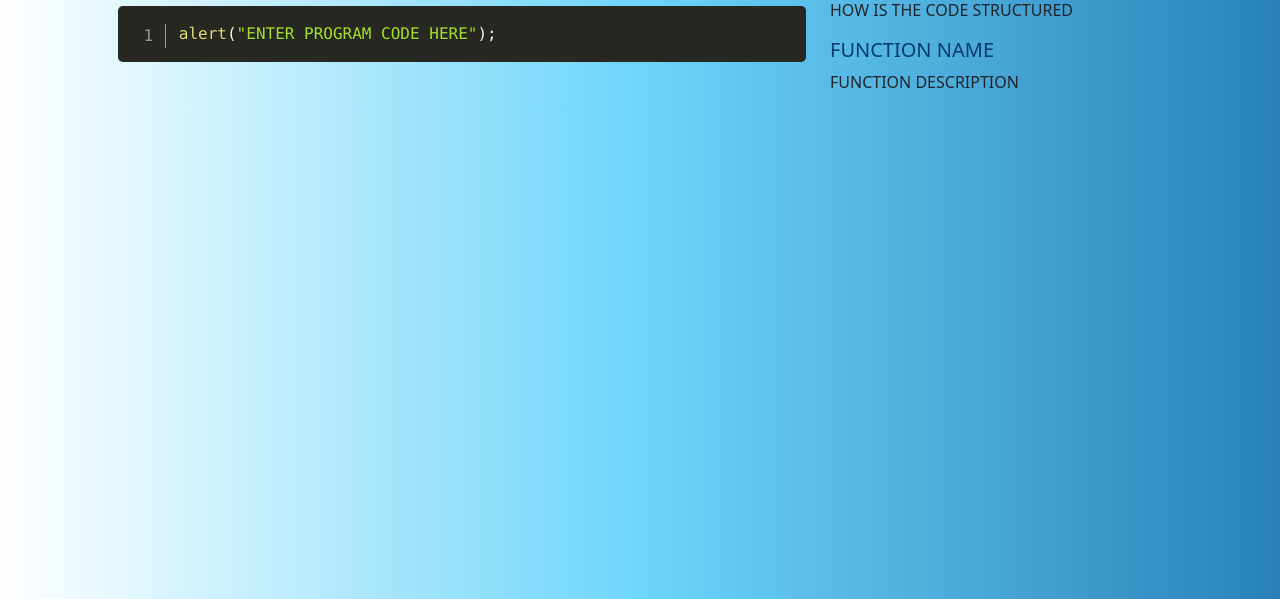
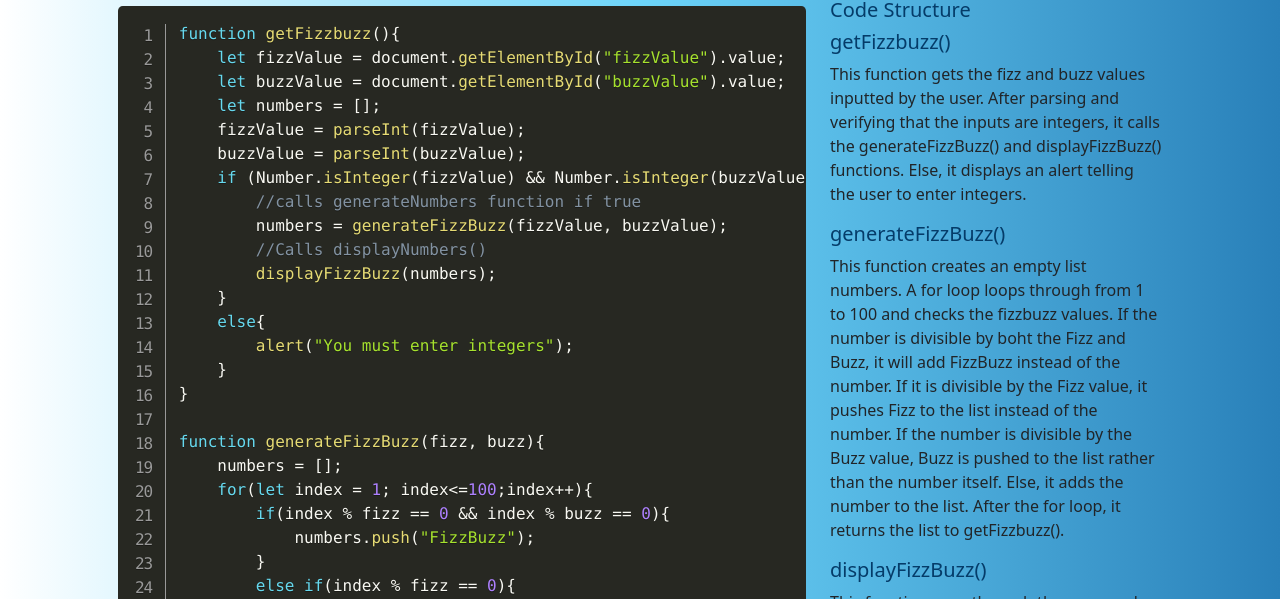
Before and after one commit to AnshD8619/FizzBuzz, a plain HTML site: page code.html in a window 1280 px wide. Shown: the part 145-744 px from the top of the page. Drawn offline with nearby package versions, Linux system fonts and the light colour scheme.

Commit message:
Code Page
The code page and rest of the app has been completed. A portfolio link needs to be added to each page in order to navigate to the portfolio. A place holder of PortfolioLink has been added to each of these locations.

```diff
--- a/code.html
+++ b/code.html
@@ -36,10 +36,10 @@
                         <a class="nav-link active" aria-current="page" href="code.html">The Code</a>
                     </li>
                     <li class="nav-item">
-                        <a class="nav-link" target="_blank" href="#">Git Repository</a>
+                        <a class="nav-link" target="_blank" href="https://github.com/AnshD8619/FizzBuzz">Git Repository</a>
                     </li>
                     <li class="nav-item">
-                        <a class="nav-link" target="_blank" href="#">About Me</a>
+                        <a class="nav-link" target="_blank" href="PortfolioLink">About Me</a>
                     </li>
                 </ul>
             </div>
@@ -48,19 +48,91 @@
     <!--Main Section-->
     <main class="flex-shrink-0">
         <div class="container py-5 px-5 mt-5">
-            <h2 class="border-1 border-bottom border-dark">THE APPLICATION CODE</h2>
+            <h2 class="border-1 border-bottom border-dark">FizzBuzz Code</h2>
             <div class="row row-cols-1 row-cols-lg-2">
                 <div class="col-lg-8">
                     <pre class="line-numbers">
                         <code class="language-javascript">
-                            alert("ENTER PROGRAM CODE HERE");
+
+function getFizzbuzz(){
+    let fizzValue = document.getElementById("fizzValue").value;
+    let buzzValue = document.getElementById("buzzValue").value;
+    let numbers = [];
+    fizzValue = parseInt(fizzValue);
+    buzzValue = parseInt(buzzValue);
+    if (Number.isInteger(fizzValue) && Number.isInteger(buzzValue)){
+        //calls generateNumbers function if true
+        numbers = generateFizzBuzz(fizzValue, buzzValue);
+        //Calls displayNumbers()
+        displayFizzBuzz(numbers);
+    }
+    else{
+        alert("You must enter integers");
+    }
+}
+
+function generateFizzBuzz(fizz, buzz){
+    numbers = [];
+    for(let index = 1; index<=100;index++){
+        if(index % fizz == 0 && index % buzz == 0){
+            numbers.push("FizzBuzz");
+        }
+        else if(index % fizz == 0){
+            numbers.push("Fizz");
+        }
+        else if(index % buzz == 0){
+            numbers.push("Buzz");
+        }
+        else{
+            numbers.push(index);
+        }
+    }
+    return numbers;
+}
+
+function displayFizzBuzz(fbArray){
+    let tableBody = document.getElementById("results");
+    let templateRow = document.getElementById("fbTemplate");
+    tableBody.innerHTML = "";
+
+    for (let index = 0; index < fbArray.length; index+=5) {
+        let tableRow = document.importNode(templateRow.content, true);
+        let rowCols = tableRow.querySelectorAll("td");
+        rowCols[0].classList.add(fbArray[index])
+        rowCols[0].textContent = fbArray[index];
+        rowCols[1].classList.add(fbArray[index+1])
+        rowCols[1].textContent = fbArray[index+1];
+        rowCols[2].classList.add(fbArray[index+2])
+        rowCols[2].textContent = fbArray[index+2];
+        rowCols[3].classList.add(fbArray[index+3])
+        rowCols[3].textContent = fbArray[index+3];
+        rowCols[4].classList.add(fbArray[index+4])
+        rowCols[4].textContent = fbArray[index+4];
+        tableBody.appendChild(tableRow);
+    }
+}
                         </code>
                     </pre>
                 </div>
                 <div class="col-lg-4">
-                    <p>HOW IS THE CODE STRUCTURED</p>
-                    <h5>FUNCTION NAME</h5>
-                    <p>FUNCTION DESCRIPTION</p>
+                    <h5>Code Structure</h5>
+
+                    <h5>getFizzbuzz()</h5>
+                    <p>This function gets the fizz and buzz values inputted by the user.
+                    After parsing and verifying that the inputs are integers, it calls the generateFizzBuzz()
+                    and displayFizzBuzz() functions. Else, it displays an alert telling the user to enter integers.</p>
+
+                    <h5>generateFizzBuzz()</h5>
+                    <p>This function creates an empty list numbers.
+                    A for loop loops through from 1 to 100 and checks the fizzbuzz values.
+                    If the number is divisible by boht the Fizz and Buzz, it will add FizzBuzz instead of the number.
+                    If it is divisible by the Fizz value, it pushes Fizz to the list instead of the number.
+                    If the number is divisible by the Buzz value, Buzz is pushed to the list rather than the number itself.
+                    Else, it adds the number to the list. After the for loop, it returns the list to getFizzbuzz().</p>
+
+                    <h5>displayFizzBuzz()</h5>
+                    <p>This function goes through the array and adds each value to a different column up to 5.
+                    It then adds that table row to the html and displays a table constisting of 5 columns.</p>
                 </div>
             </div>
         </div>
```
Also changed, not shown: app.html (+2 -2 lines), index.html (+2 -2 lines).
